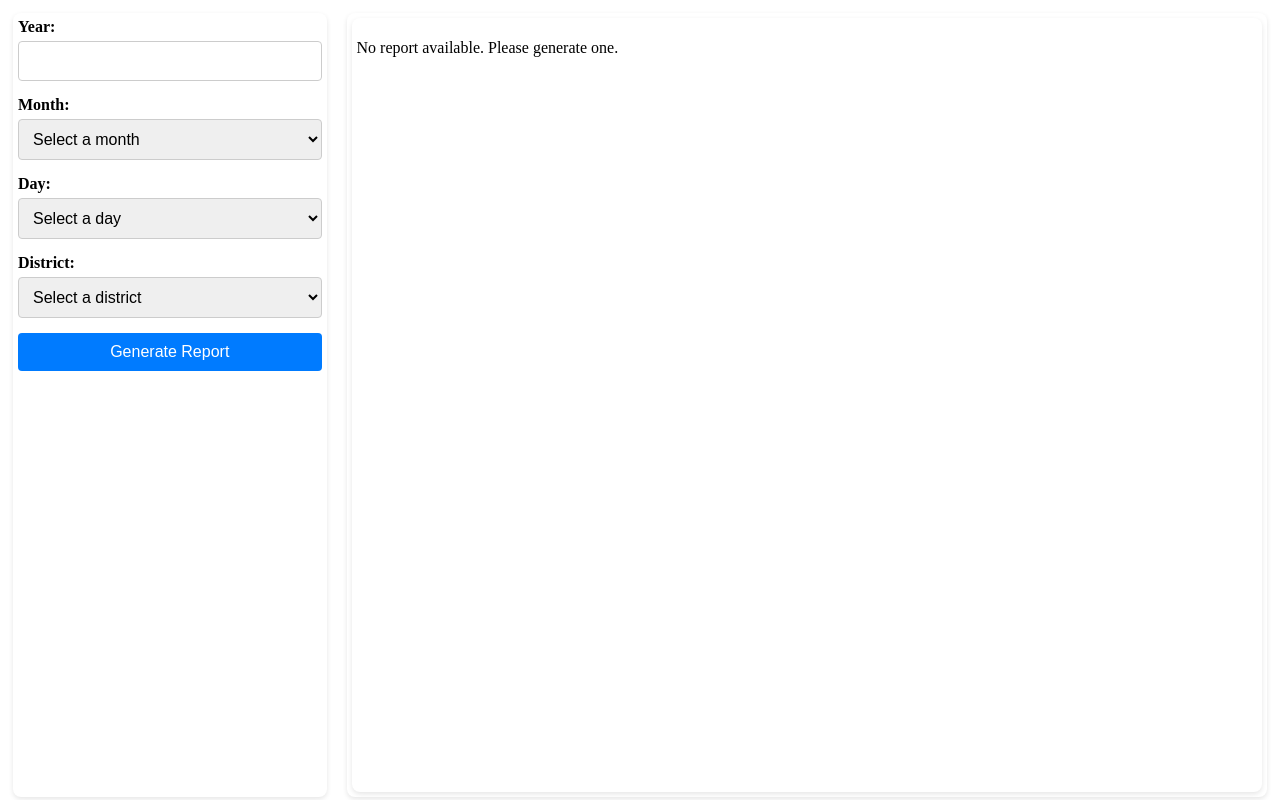
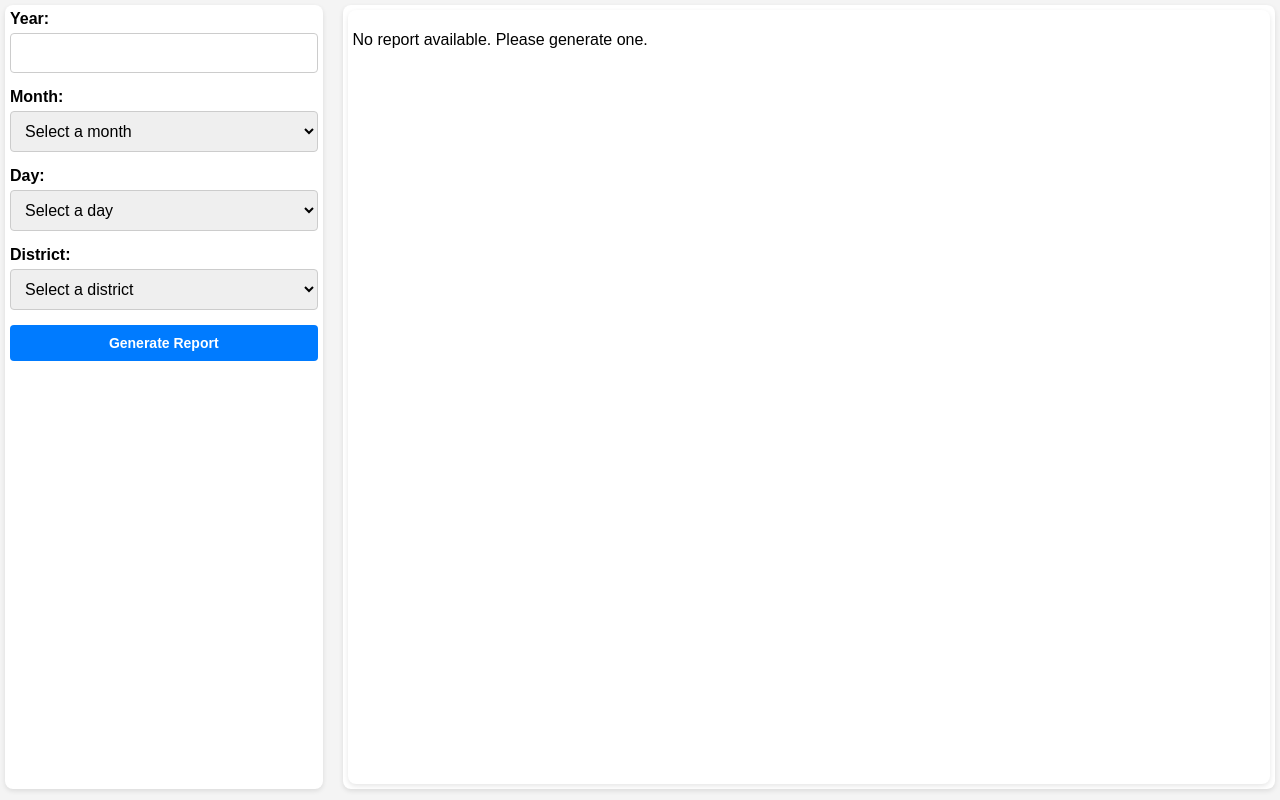
Before and after one commit to KashmeeraTT/ReportSystem4, a React (Create React App) app in the folder frontend/: page / in a window 1280 px wide. Built offline with nearby package versions, Linux system fonts and the light colour scheme.

Commit message:
new buttons

```diff
--- a/frontend/src/components/ReportViewer/ReportViewer.css
+++ b/frontend/src/components/ReportViewer/ReportViewer.css
@@ -1,3 +1,4 @@
+/* General Layout */
 .iframe {
     flex: 1;
     border: none;
@@ -21,24 +22,61 @@
     height: 30px; /* Fixed height for controls */
 }
 
-.pagination-button {
-    background-color: #007bff;
-    color: white;
-    border: none;
-    border-radius: 4px;
-    padding: 10px;
-    cursor: pointer;
+/* Base Button Styles */
+.button {
+    display: inline-block;
+    background-color: #007bff; /* Default blue background */
+    color: white; /* White text */
+    border: none; /* No border */
+    border-radius: 4px; /* Rounded edges */
+    font-size: 14px; /* Default font size */
+    font-weight: bold; /* Bold text */
+    padding: 10px 20px; /* Top/Bottom and Left/Right padding */
+    text-align: center; /* Center text */
+    cursor: pointer; /* Pointer cursor */
+    transition: background-color 0.3s ease, transform 0.1s ease; /* Smooth transitions */
 }
 
-.pagination-button:disabled {
-    background-color: #ccc;
-    cursor: not-allowed;
+/* Hover Effect for All Buttons */
+.button:hover {
+    background-color: #0056b3; /* Darker blue on hover */
+    color: #f1f1f1; /* Lighter text on hover */
+    transform: scale(1.05); /* Slight zoom effect */
 }
 
-.page-indicator {
-    font-weight: lighter;
+/* Disabled Button Style */
+.button:disabled {
+    background-color: #ccc; /* Grey for disabled state */
+    cursor: not-allowed;
+    transform: none;
 }
 
+/* Button Variants */
+.button-save {
+    background-color: #28a745; /* Green for save buttons */
+}
+
+.button-save:hover {
+    background-color: #1e7e34; /* Darker green on hover */
+}
+
+.button-close {
+    background-color: #dc3545; /* Red for close buttons */
+}
+
+.button-close:hover {
+    background-color: #bd2130; /* Darker red on hover */
+}
+
+.button-pagination {
+    background-color: #007bff; /* Blue for pagination buttons */
+}
+
+.button-pagination:hover {
+    background-color: #0056b3; /* Darker blue on hover */
+}
+
+/* Floating Window */
 .floating-window {
     position: fixed;
     top: 50%;
@@ -72,22 +110,30 @@
     display: block;
     width: 50%; /* Adjust width for a centered look */
     margin: 20px auto; /* Centers horizontally */
-    background: #007bff;
-    color: white;
-    border: none;
-    border-radius: 8px; /* Slightly larger border radius for better look */
-    font-size: 16px; /* Increase font size */
-    font-weight: bold;
-    height: 30px; /* Increase button height */
-    cursor: pointer; /* Adds a pointer cursor for better UX */
-    text-align: center; /* Ensures text alignment */
-}
-
-.save-button {
-    background-color: #28a745;
+    background-color: #dc3545; /* Red for close button */
     color: white;
     border: none;
     border-radius: 4px;
+    font-size: 14px;
+    font-weight: bold;
     padding: 10px;
     cursor: pointer;
+    transition: background-color 0.3s ease, transform 0.1s ease;
 }
+
+.close-floating-button:hover {
+    background-color: #bd2130; /* Darker red on hover */
+    transform: scale(1.05);
+}
+
+/* Page Indicator */
+.page-indicator {
+    font-weight: lighter;
+}
+
+/* Additional Global Styling */
+body {
+    margin: 0;
+    font-family: Arial, sans-serif;
+    background-color: #f4f4f4;
+}
--- a/frontend/src/components/ReportViewer/ReportViewer.jsx
+++ b/frontend/src/components/ReportViewer/ReportViewer.jsx
@@ -102,7 +102,7 @@ const ReportViewer = ({ reportPages, setUpdatedReportPages }) => {
                     />
                     <div className="pagination-controls">
                         <button
-                            className="pagination-button"
+                            className="button button-pagination"
                             onClick={handlePrevious}
                             disabled={currentPage === 0}
                         >
@@ -112,13 +112,13 @@ const ReportViewer = ({ reportPages, setUpdatedReportPages }) => {
                             Page {currentPage + 1} of {reportPages.length}
                         </span>
                         <button
-                            className="save-button"
+                            className="button button-save"
                             onClick={handleCaptureEditableValues}
                         >
                             Save
                         </button>
                         <button
-                            className="pagination-button"
+                            className="button button-pagination"
                             onClick={handleNext}
                             disabled={currentPage === reportPages.length - 1}
                         >
@@ -138,7 +138,7 @@ const ReportViewer = ({ reportPages, setUpdatedReportPages }) => {
                                     ))}
                                 </ul>
                                 <button
-                                    className="close-floating-button"
+                                    className="button button-close"
                                     onClick={handleCloseFloatingWindow}
                                 >
                                     Close
```
